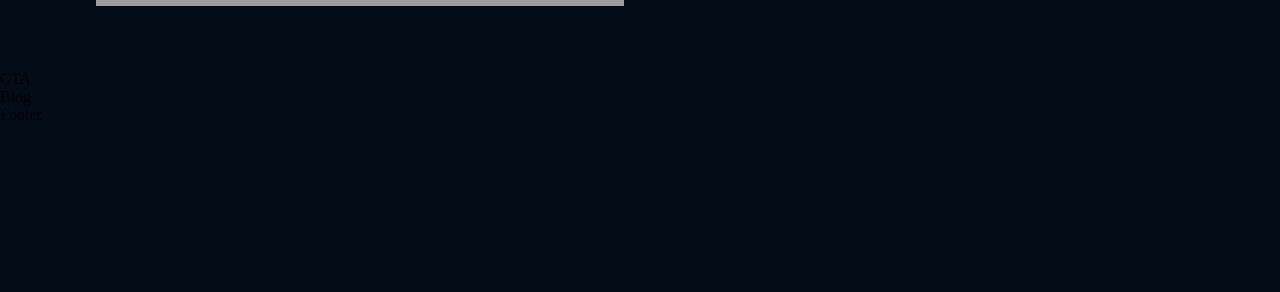
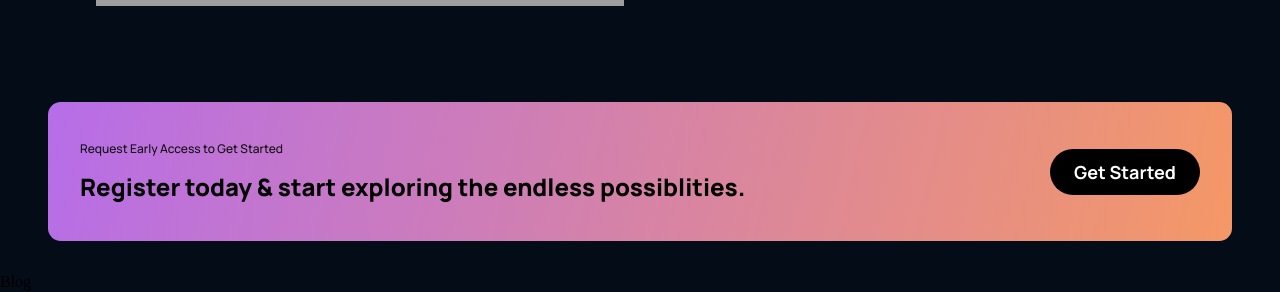
Before and after one commit to Ahmad-Maartmesrini/GPT4-SAAS, a React (Vite) app: page / in a window 1280 px wide. Shown: the part 2669-2961 px from the top of the page. Before the commit the page ends 2793 px from the top, so only its background shows below. Built offline with nearby package versions, Linux system fonts and the light colour scheme; grey boxes are pictures that could not be loaded.

Commit message:
add CTA card

```diff
--- a/src/components/cta/CTA.jsx
+++ b/src/components/cta/CTA.jsx
@@ -1,8 +1,17 @@
+import "./cta.css";
 
 const CTA = () => {
   return (
-    <div>CTA</div>
-  )
-}
+    <div className="cta">
+      <div className="cta__content">
+        <p>Request Early Access to Get Started</p>
+        <h3>Register today & start exploring the endless possiblities.</h3>
+      </div>
+      <div className="cta__btn">
+        <button type="button">Get Started</button>
+      </div>
+    </div>
+  );
+};
 
-export default CTA
+export default CTA;
--- a/src/components/cta/cta.css
+++ b/src/components/cta/cta.css
@@ -0,0 +1,78 @@
+.cta {
+  display: flex;
+  justify-content: space-between;
+  align-items: center;
+  padding: 2rem;
+  margin: 2rem 3rem;
+  border-radius: 0.8rem;
+  background: var(--gradient-bar);
+}
+
+.cta__content {
+  display: flex;
+  justify-content: flex-start;
+  align-items: flex-start;
+  flex-direction: column;
+}
+
+.cta__content p {
+  font-family: var(--font-family);
+  font-size: 12px;
+  font-weight: 500;
+  line-height: 30px;
+  color: #0e0e0e;
+}
+
+.cta__content h3 {
+  font-family: var(--font-family);
+  font-size: 24px;
+  font-weight: 800;
+  line-height: 45px;
+}
+
+.cta__btn {
+  display: flex;
+  justify-content: center;
+  align-items: center;
+}
+
+.cta__btn button {
+  font-family: var(--font-family);
+  font-size: 18px;
+  font-weight: 700;
+  line-height: 30px;
+  color: #fff;
+  background: #000;
+  padding: 0.5rem 1.5rem;
+  border: none;
+  outline: none;
+  cursor: pointer;
+  min-width: 150px;
+  border-radius: 40px;
+}
+
+@media screen and (max-width: 650px) {
+  .cta {
+    flex-direction: column;
+  }
+
+  .cta__btn {
+    margin-top: 2rem;
+  }
+}
+
+@media screen and (max-width: 550px) {
+  .cta {
+    margin: 3rem 1rem;
+  }
+
+  .cta__content h3 {
+    font-size: 18px;
+    line-height: 25px;
+  }
+
+  .cta__btn button {
+    font-size: 14px;
+    line-height: 28px;
+  }
+}
```
